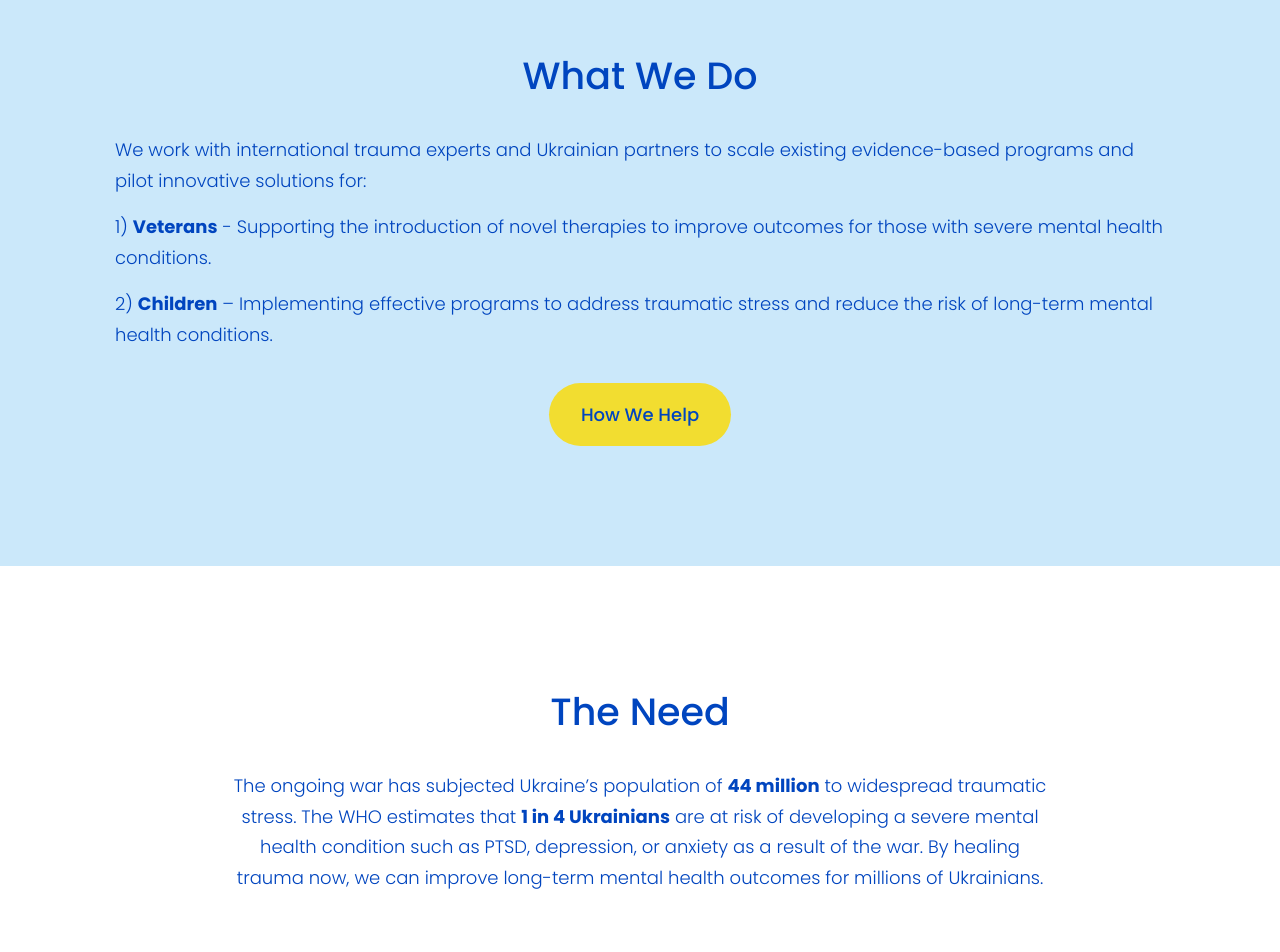
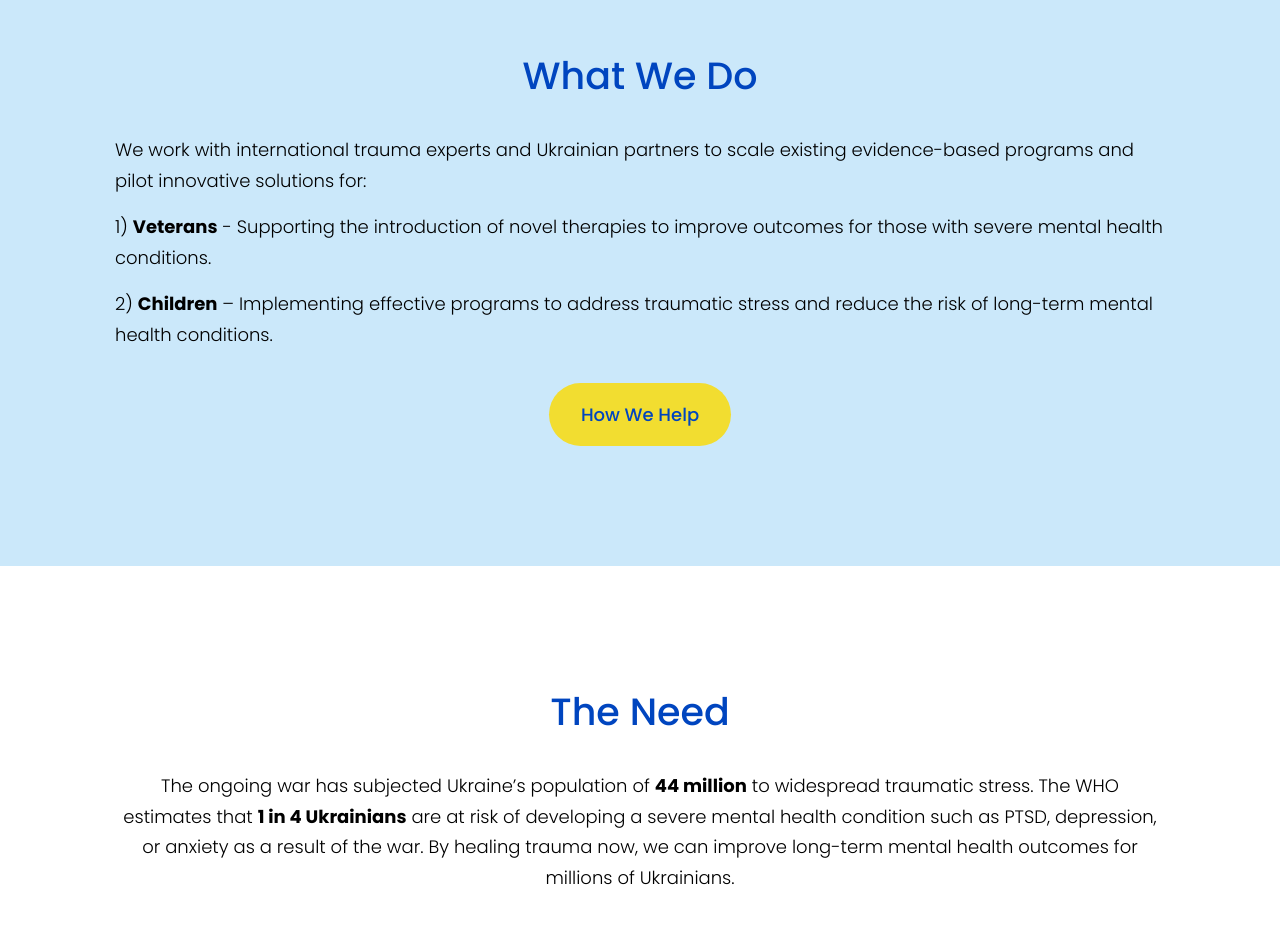
Before and after one commit to Roovin/healtraumas-next, a Next.js app: page / in a window 1280 px wide. Shown: the part 840-1792 px from the top of the page. Built offline with nearby package versions, Linux system fonts and the light colour scheme.

Commit message:
update text-black

```diff
--- a/components/IntroWithContent.jsx
+++ b/components/IntroWithContent.jsx
@@ -7,17 +7,17 @@ export default function IntroWithContent() {
       <div className="container">
         <div className="content relative w-full max-w-[1050px] mx-auto ">
           <h2 className=" text-center text-blue mb-8 ">What We Do</h2>
-          <p className=" text-blue mb-4 ">
+          <p className=" text-black mb-4 ">
             We work with international trauma experts and Ukrainian partners to
             scale existing evidence-based programs and pilot innovative
             solutions for:{" "}
           </p>
-          <p className=" text-blue mb-4 ">
+          <p className=" text-black mb-4 ">
             1) <b className=" font-bold ">Veterans</b> - Supporting the
             introduction of novel therapies to improve outcomes for those with
             severe mental health conditions.{" "}
           </p>
-          <p className=" text-blue ">
+          <p className=" text-black ">
             2) <b className=" font-bold ">Children</b> – Implementing effective
             programs to address traumatic stress and reduce the risk of
             long-term mental health conditions.{" "}
--- a/components/Introduction.jsx
+++ b/components/Introduction.jsx
@@ -4,9 +4,9 @@ export default function Introduction() {
   return (
     <section className=" introduction  padding-large relative w-full ">
       <div className="container">
-        <div className="intro relative w-full max-w-[817px] mx-auto text-center ">
+        <div className="intro relative w-full  max-w-[1050px] mx-auto text-center ">
           <h2 className=" text-blue  mb-8 ">The Need</h2>
-          <p className=" text-blue ">
+          <p className=" text-black ">
             The ongoing war has subjected Ukraine’s population of{" "}
             <b className=" font-bold ">44 million</b> to widespread traumatic
             stress. The WHO estimates that{" "}
```
